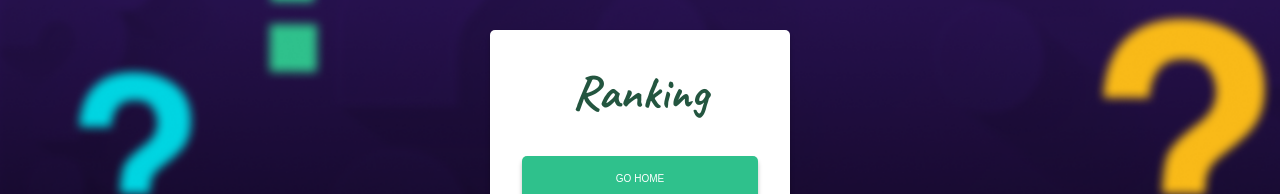
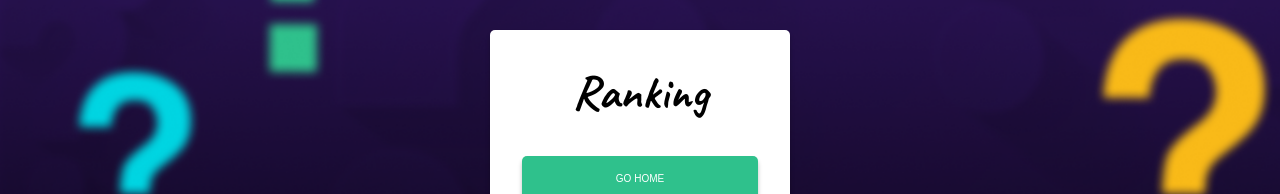
Before and after one commit to iesley-ferreira/MedQuest, a React (Create React App) app: page /ranking in a window 1280 px wide. Shown: the part 263-457 px from the top of the page. Built offline with nearby package versions, Linux system fonts and the light colour scheme.

Commit message:
style: resize images

```diff
--- a/src/App.css
+++ b/src/App.css
@@ -351,6 +351,9 @@ header {
   font-size: 48px;
 }
 
+.question-image {
+  width: 100%;
+}
 
 .buttons-container {
   padding-top: 1em;
@@ -376,7 +379,6 @@ header {
 }
 
 .ranking-title {
-  color: #23553f;
   font-family: Caveat , cursive;
   font-size: 3em;
   margin-bottom: 0.5em;
```
Also changed, not shown: public/images/20-2021.png, public/images/configuracao.png (deleted).
